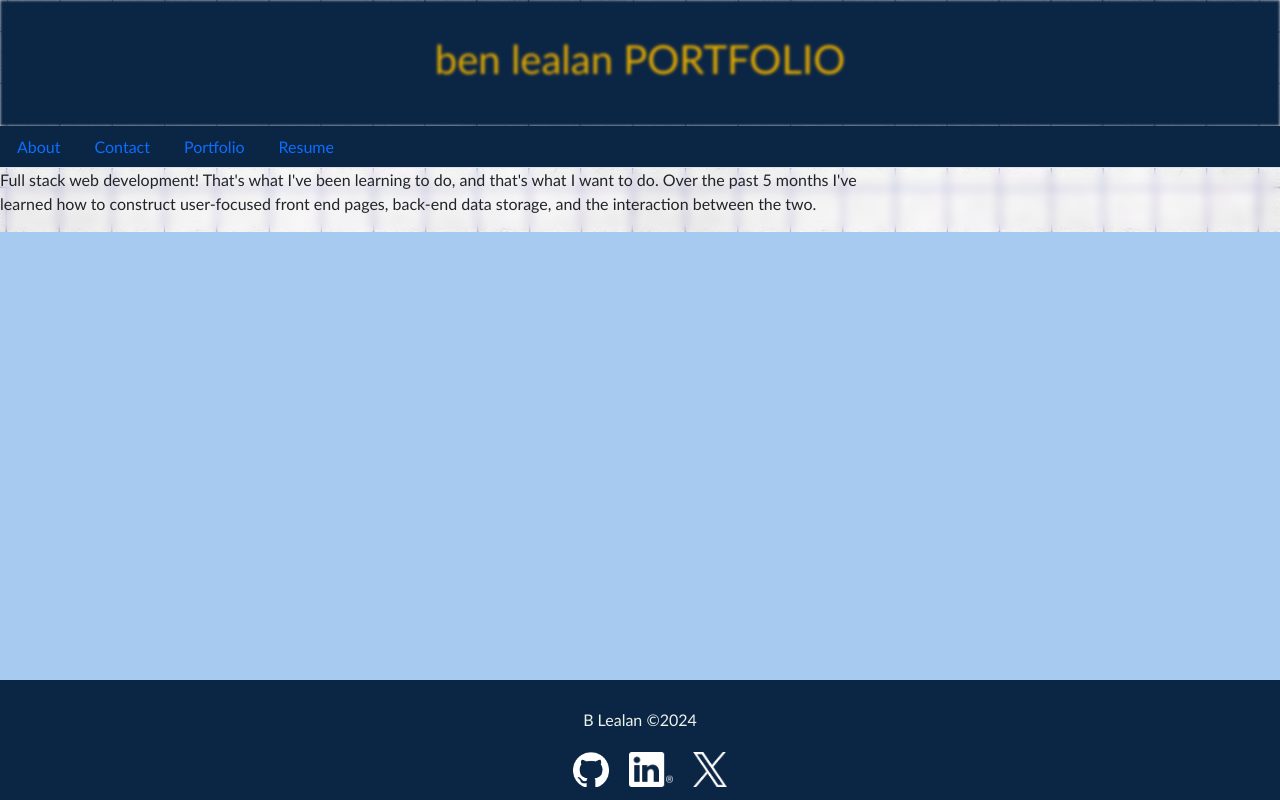
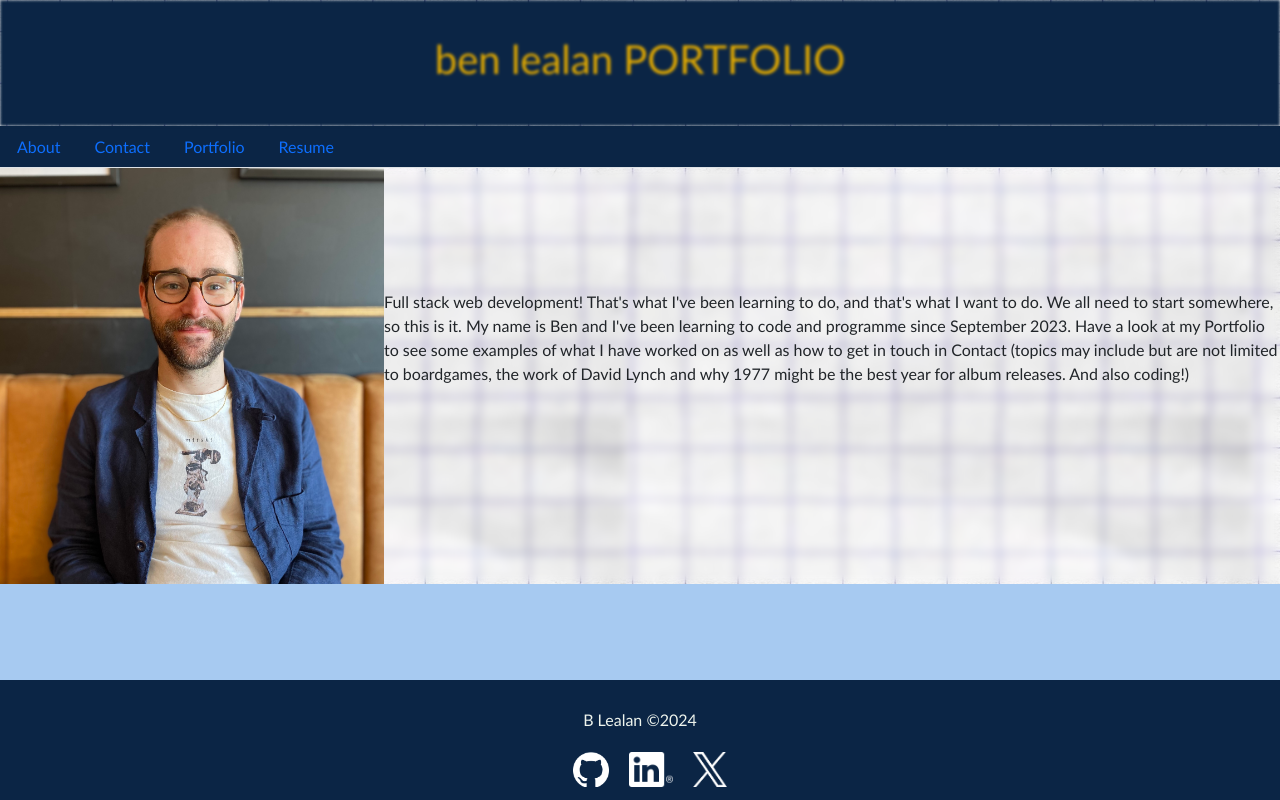
Before and after one commit to BLealan/react-portfolio-b-lealan, a React (Vite) app: page /About in a window 1280 px wide. Built offline with nearby package versions, Linux system fonts and the light colour scheme.

Commit message:
added portrait and content to about

```diff
--- a/src/components/UI/UIStyle.css
+++ b/src/components/UI/UIStyle.css
@@ -24,6 +24,10 @@
 
 .blur-content {
   backdrop-filter: blur(5px);
+}
+
+.portrait {
+  width: 30%;
 }
 
 .container {
--- a/src/pages/AboutPage.jsx
+++ b/src/pages/AboutPage.jsx
@@ -1,9 +1,13 @@
 export default function AboutPage() {
     return (
         <div className="blur-content">
+            <img src="../src/assets/portrait.jpg" className="portrait"/>
             <p className="content-box">
-                Full stack web development! That's what I've been learning to do, and that's what I want to do. Over the past 5 months I've
-                learned how to construct user-focused front end pages, back-end data storage, and the interaction between the two.
+                Full stack web development! That's what I've been learning to do, and that's what I want to do. We all need to start somewhere, so this is it.
+                My name is Ben and I've been learning to code and programme since September 2023. Have a look at my Portfolio to see some
+                examples of what I have worked on as well as how to get in touch in Contact
+                (topics may include but are not limited to boardgames, the work of David Lynch
+                and why 1977 might be the best year for album releases. And also coding!)
             </p>
         </div>
     );
```
Also changed, not shown: src/assets/portrait.jpg (added), 1 other file (tests, documents, lock files or other folders).
